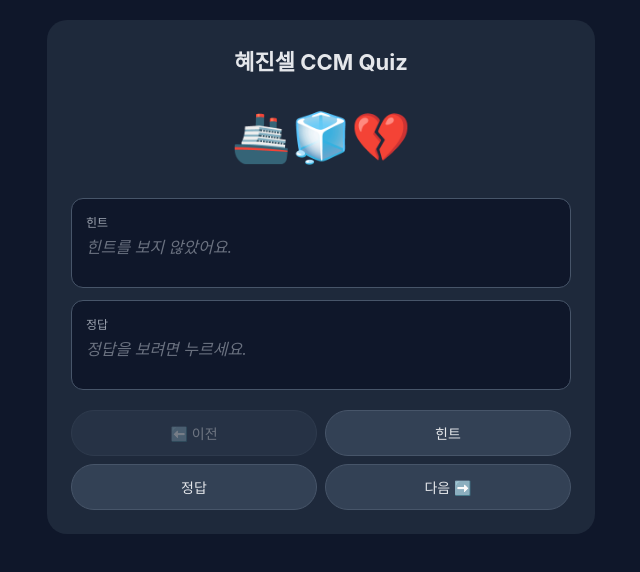
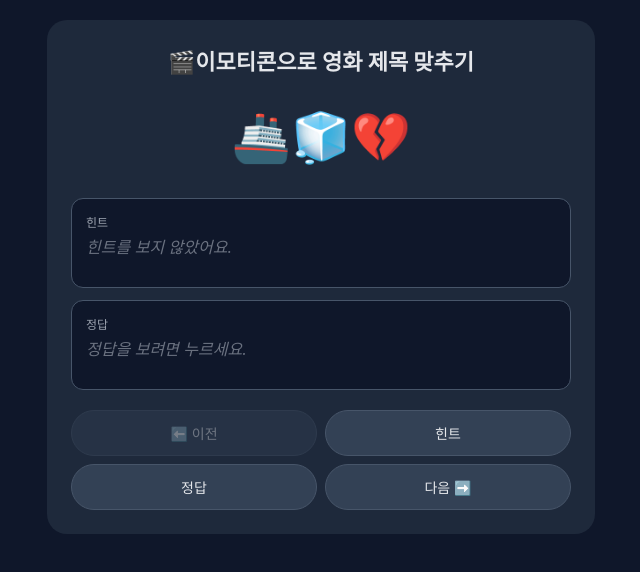
Before and after one commit to hye-jjin/movie, a plain HTML site: page index.html in a window 1280 px wide. Shown: the whole page, without its empty margins (319-959 px from the left). Drawn offline with Linux system fonts and the light colour scheme.

Commit message:
index.html 업데이트

```diff
--- a/index.html
+++ b/index.html
@@ -2,7 +2,7 @@
 <html lang="ko">
 <head>
   <meta charset="UTF-8" />
-  <title>🎬이모지로 영화 제목 맞추기</title>
+  <title>🎬이모티콘으로 영화 제목 맞추기</title>
   <meta name="viewport" content="width=device-width, initial-scale=1.0" />
 
   <style>
@@ -95,7 +95,7 @@
 
 <body>
   <div class="game-container">
-    <div class="title">혜진셀 CCM Quiz</div>
+    <div class="title">🎬이모티콘으로 영화 제목 맞추기</div>
 
     <div id="emoji-display" class="emoji-main">🚢🧊💔</div>
 
```
